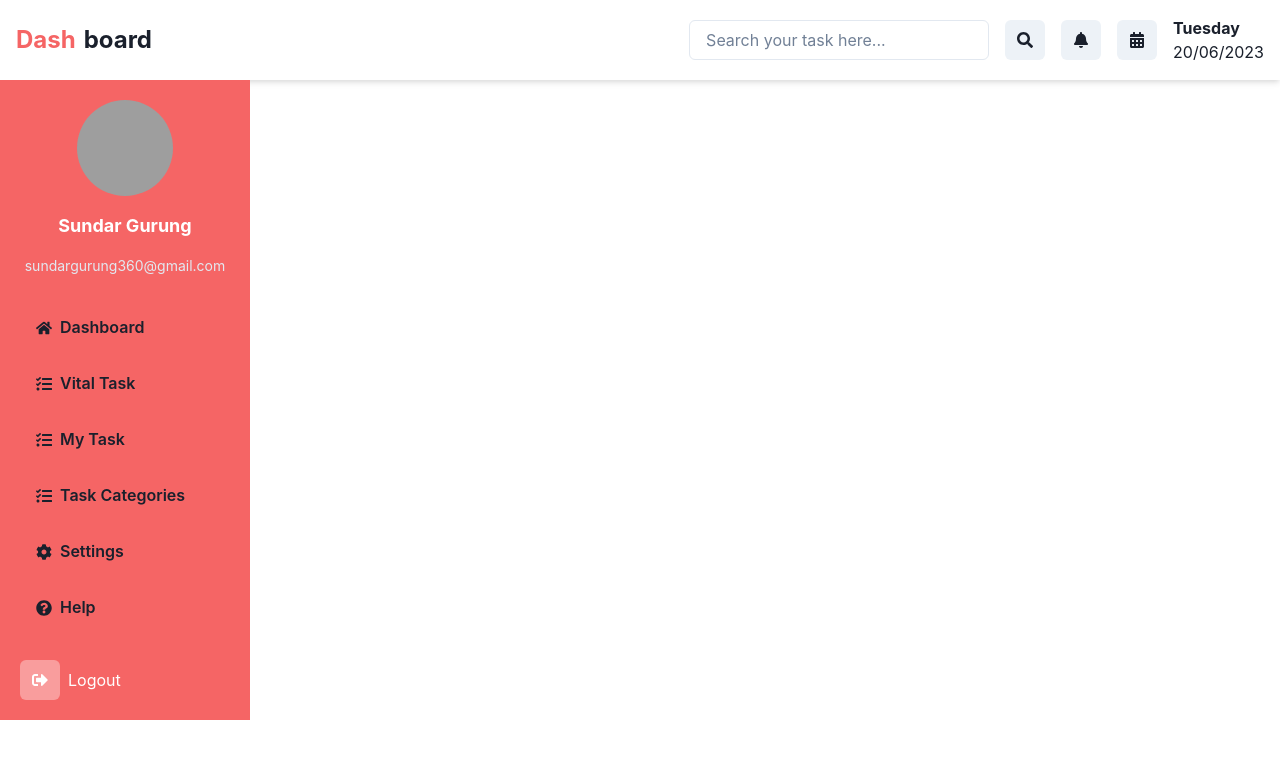
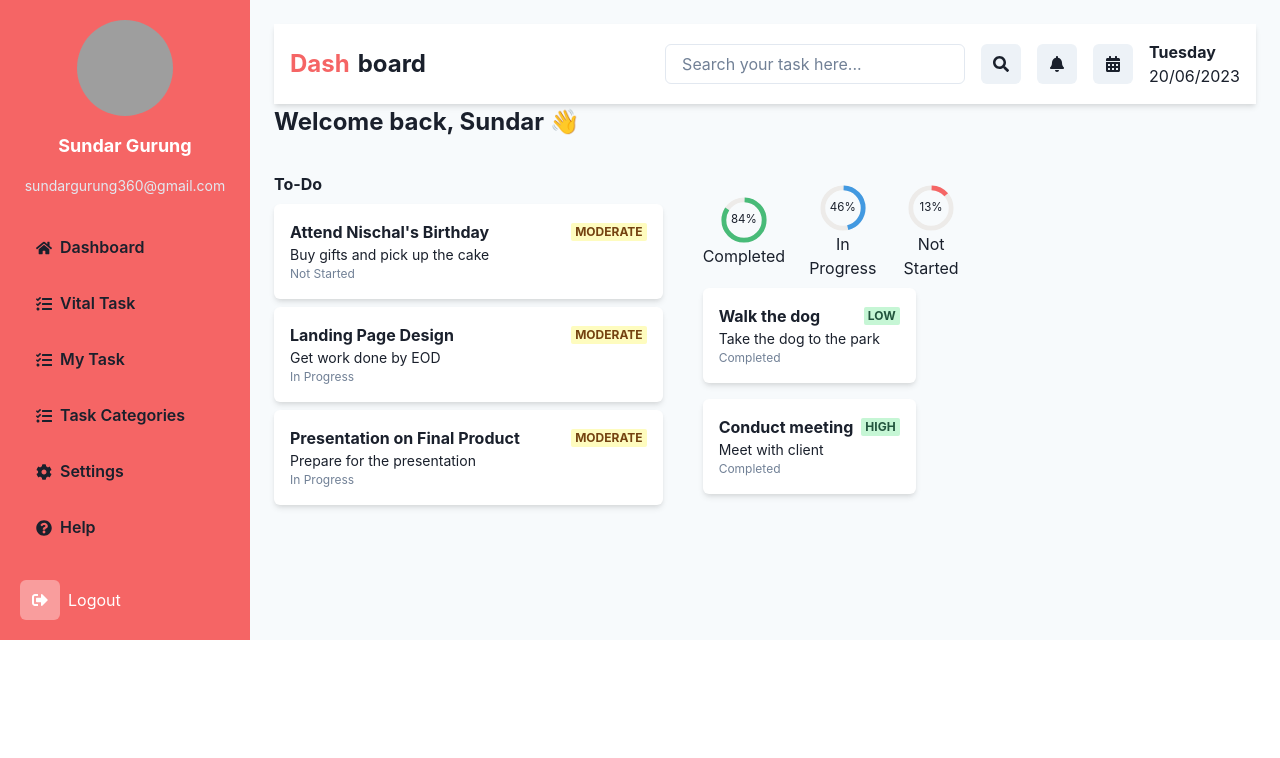
Before and after one commit to sumansauravmay/areness_assignment, a React (Create React App) app in the folder areness/: page /dashboard in a window 1280 px wide. Shown: the top 758 px of the page. Built offline with nearby package versions, Linux system fonts and the light colour scheme; grey boxes are pictures that could not be loaded.

Commit message:
dashboard

```diff
--- /dev/null
+++ b/areness/src/components/CompletedTasks.jsx
@@ -0,0 +1,13 @@
+import { VStack } from "@chakra-ui/react";
+import TaskCard from "./TaskCard";
+
+function CompletedTasks() {
+  return (
+    <VStack spacing={4}>
+      <TaskCard task={{ title: "Walk the dog", description: "Take the dog to the park", status: "Completed", priority: "Low" }} />
+      <TaskCard task={{ title: "Conduct meeting", description: "Meet with client", status: "Completed", priority: "High" }} />
+    </VStack>
+  );
+}
+
+export default CompletedTasks;
--- /dev/null
+++ b/areness/src/components/TaskCard.jsx
@@ -0,0 +1,16 @@
+import { Box, Text, HStack, Badge, VStack } from "@chakra-ui/react";
+
+function TaskCard({ task }) {
+  return (
+    <Box p={4} bg="white" shadow="md" borderRadius="md" w="full">
+      <HStack justify="space-between">
+        <Text fontWeight="bold">{task.title}</Text>
+        <Badge colorScheme={task.priority === "Moderate" ? "yellow" : "green"}>{task.priority}</Badge>
+      </HStack>
+      <Text fontSize="sm">{task.description}</Text>
+      <Text fontSize="xs" color="gray.500">{task.time}</Text>
+      <Text fontSize="xs" color="gray.500">{task.status}</Text>
+    </Box>
+  );
+}
+export default TaskCard;
--- /dev/null
+++ b/areness/src/components/TaskStatus.jsx
@@ -0,0 +1,28 @@
+import { HStack, CircularProgress, CircularProgressLabel } from "@chakra-ui/react";
+import {Box, Text} from "@chakra-ui/react";
+
+function TaskStatus() {
+  return (
+    <HStack spacing={6}>
+      <Box textAlign="center">
+        <CircularProgress value={84} color="green.400">
+          <CircularProgressLabel>84%</CircularProgressLabel>
+        </CircularProgress>
+        <Text>Completed</Text>
+      </Box>
+      <Box textAlign="center">
+        <CircularProgress value={46} color="blue.400">
+          <CircularProgressLabel>46%</CircularProgressLabel>
+        </CircularProgress>
+        <Text>In Progress</Text>
+      </Box>
+      <Box textAlign="center">
+        <CircularProgress value={13} color="red.400">
+          <CircularProgressLabel>13%</CircularProgressLabel>
+        </CircularProgress>
+        <Text>Not Started</Text>
+      </Box>
+    </HStack>
+  );
+}
+export default TaskStatus;
--- a/areness/src/pages/Dashboard.jsx
+++ b/areness/src/pages/Dashboard.jsx
@@ -1,13 +1,61 @@
 import React from "react";
 import Navbar from "../components/Navbar";
 import Sidebar from "../components/Sidebar";
+import TaskCard from "../components/TaskCard";
+import CompletedTasks from "../components/CompletedTasks";
+import TaskStatus from "../components/TaskStatus";
+import { Flex, Box, VStack, HStack, Text } from "@chakra-ui/react";
 
 const Dashboard = () => {
   return (
-    <div>
-      <Navbar />
-      <Sidebar />
-    </div>
+    <>
+      <Flex>
+        <Sidebar />
+        <Box flex="1" p={6} bg="gray.50">
+          <Navbar />
+          <VStack spacing={8} align="start">
+            <Text fontSize="2xl" fontWeight="bold">
+              Welcome back, Sundar 👋
+            </Text>
+
+            <HStack spacing={10}>
+              <VStack align="start" w="60%">
+                <Text fontWeight="bold">To-Do</Text>
+                <TaskCard
+                  task={{
+                    title: "Attend Nischal's Birthday",
+                    description: "Buy gifts and pick up the cake",
+                    status: "Not Started",
+                    priority: "Moderate",
+                  }}
+                />
+                <TaskCard
+                  task={{
+                    title: "Landing Page Design",
+                    description: "Get work done by EOD",
+                    status: "In Progress",
+                    priority: "Moderate",
+                  }}
+                />
+                <TaskCard
+                  task={{
+                    title: "Presentation on Final Product",
+                    description: "Prepare for the presentation",
+                    status: "In Progress",
+                    priority: "Moderate",
+                  }}
+                />
+              </VStack>
+
+              <VStack align="start" w="40%">
+                <TaskStatus />
+                <CompletedTasks />
+              </VStack>
+            </HStack>
+          </VStack>
+        </Box>
+      </Flex>
+    </>
   );
 };
 
```
